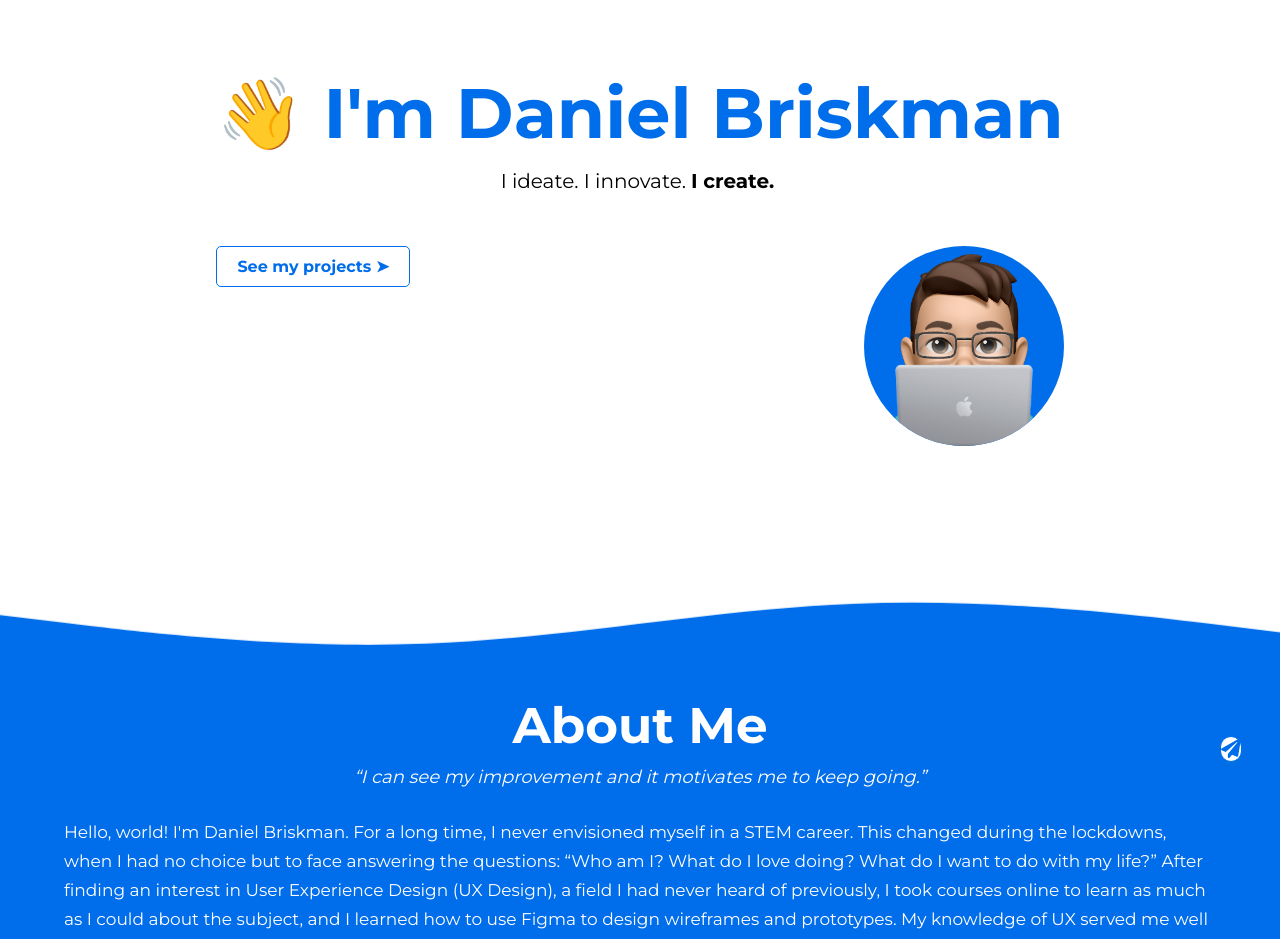
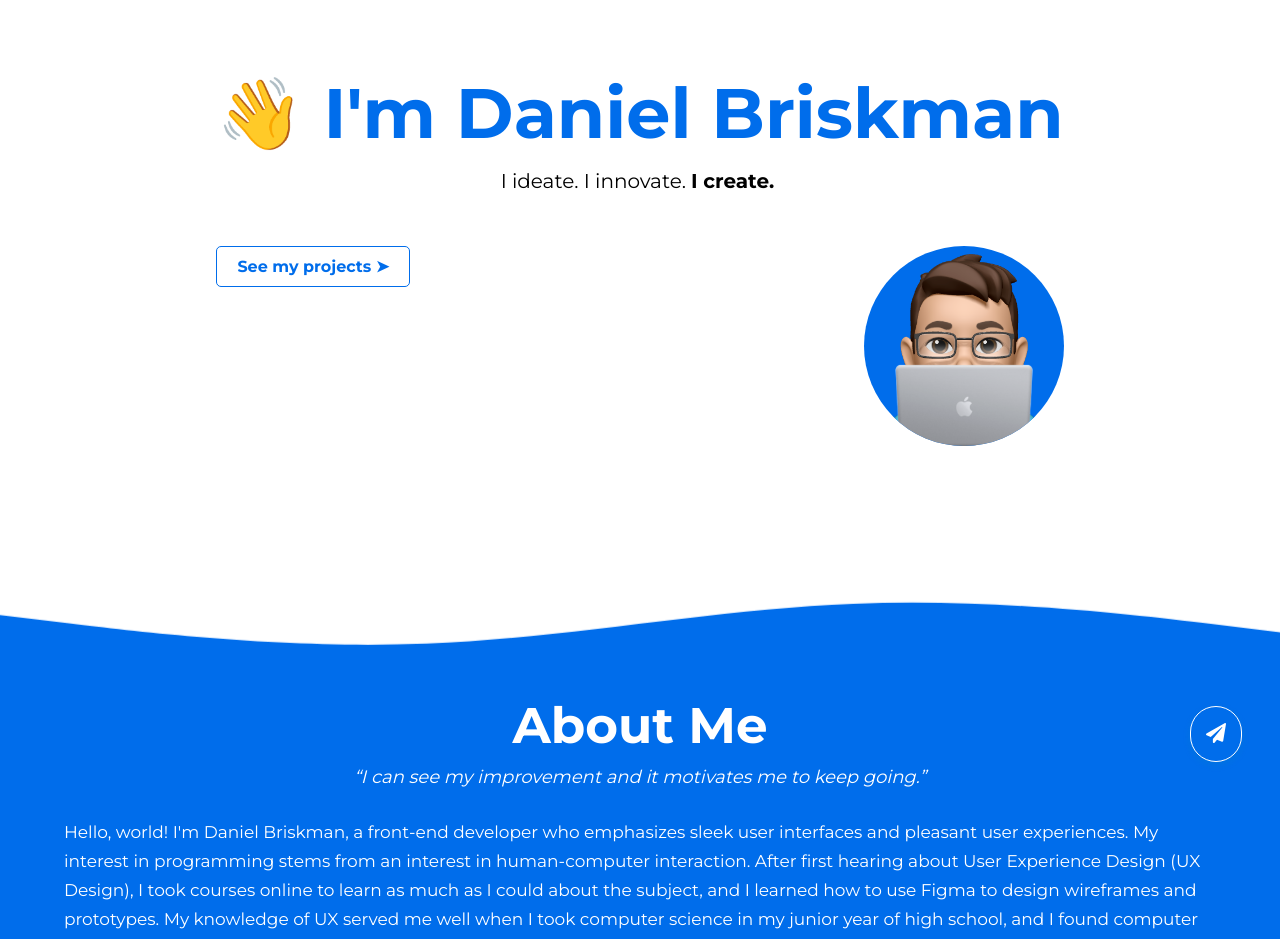
Before and after one commit to popplio2/DB-Portfolio, a Vue app in the folder portfolio/: page / in a window 1280 px wide. Shown: the top 939 px of the page. Built offline with nearby package versions, Linux system fonts and the light colour scheme.

Commit message:
about updated

```diff
--- a/portfolio/src/views/Home.vue
+++ b/portfolio/src/views/Home.vue
@@ -27,7 +27,7 @@
     <section class="about global-container">
       <h2>About Me</h2>
       <q>I can see my improvement and it motivates me to keep going.</q>
-      <p>Hello, world! I'm Daniel Briskman. For a long time, I never envisioned myself in a STEM career. This changed during the lockdowns, when I had no choice but to face answering the questions: “Who am I? What do I love doing? What do I want to do with my life?” After finding an interest in User Experience Design (UX Design), a field I had never heard of previously, I took courses online to learn as much as I could about the subject, and I learned how to use Figma to design wireframes and prototypes. My knowledge of UX served me well when I took computer science junior year, and I ended up finding computer science even more fascinating than UX. One of the things I love about programming is that there is a rather clear path towards skill. I can see my improvement and it motivates me to keep going.</p>
+      <p>Hello, world! I'm Daniel Briskman, a front-end developer who emphasizes sleek user interfaces and pleasant user experiences. My interest in programming stems from an interest in human-computer interaction. After first hearing about User Experience Design (UX Design), I took courses online to learn as much as I could about the subject, and I learned how to use Figma to design wireframes and prototypes. My knowledge of UX served me well when I took computer science in my junior year of high school, and I found computer science an even better fit for me. One of the things I love about programming is that there is a rather clear path towards skill. I can see my improvement and it motivates me to keep going.</p>
     </section>
 
     <svg class="wave inverted" xmlns="http://www.w3.org/2000/svg" viewBox="0 0 1440 320">
@@ -166,13 +166,14 @@ export default {
     bottom: 0;
     right: 0;
     font-size: 2rem;
-    background-color: var(--white);
-    border: .15rem solid var(--main-color);
+    background-color: var(--main-color);
+    border: .15rem solid var(--white);
     border-radius: 10rem;
     box-shadow: var(--box-shadow);
+    padding: 1.5rem;
     margin: 3%;
     z-index: 1;
-    color: var(--main-color);
+    color: var(--white);
   }
   .about {
     color: var(--white);
```
